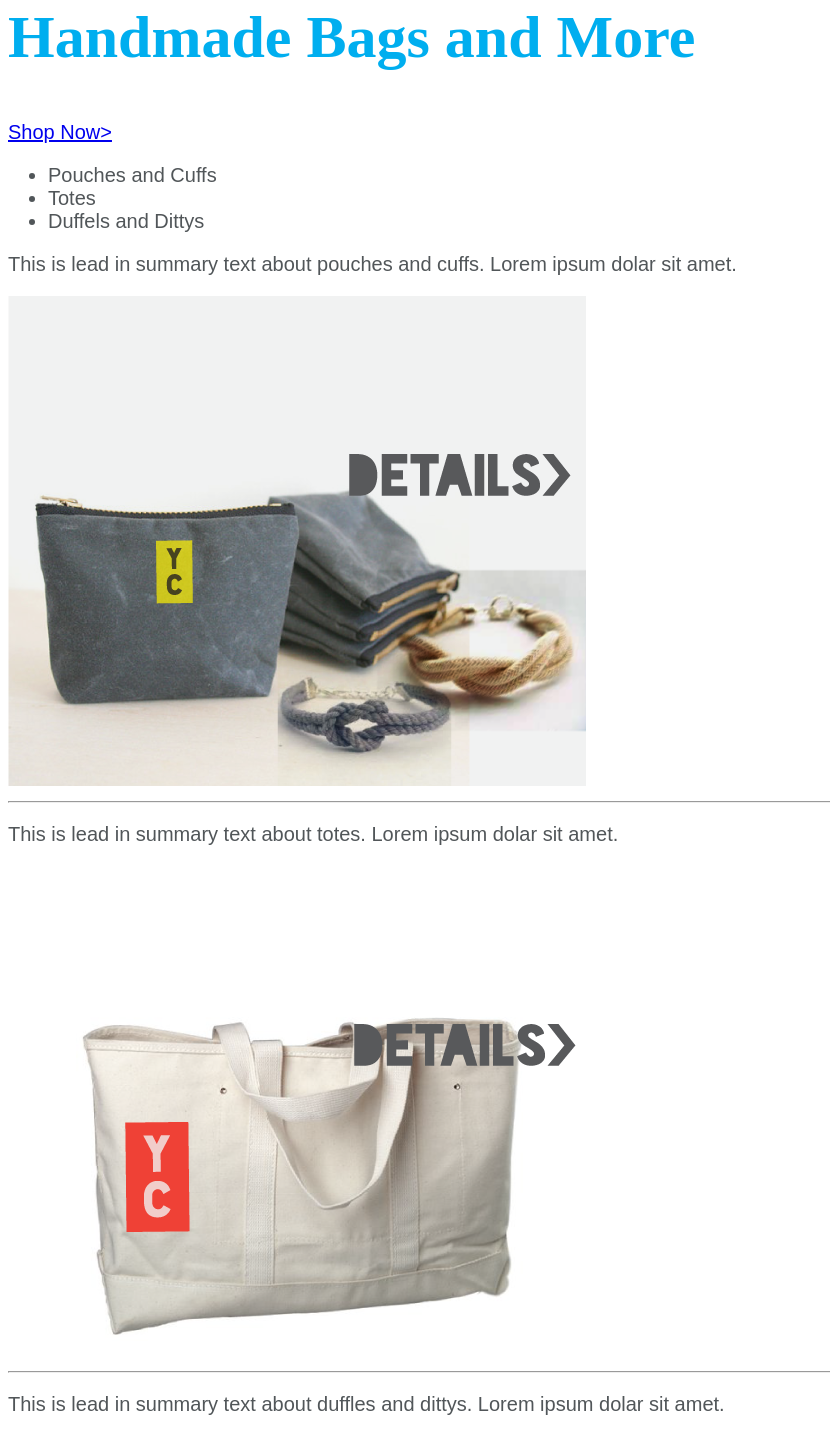
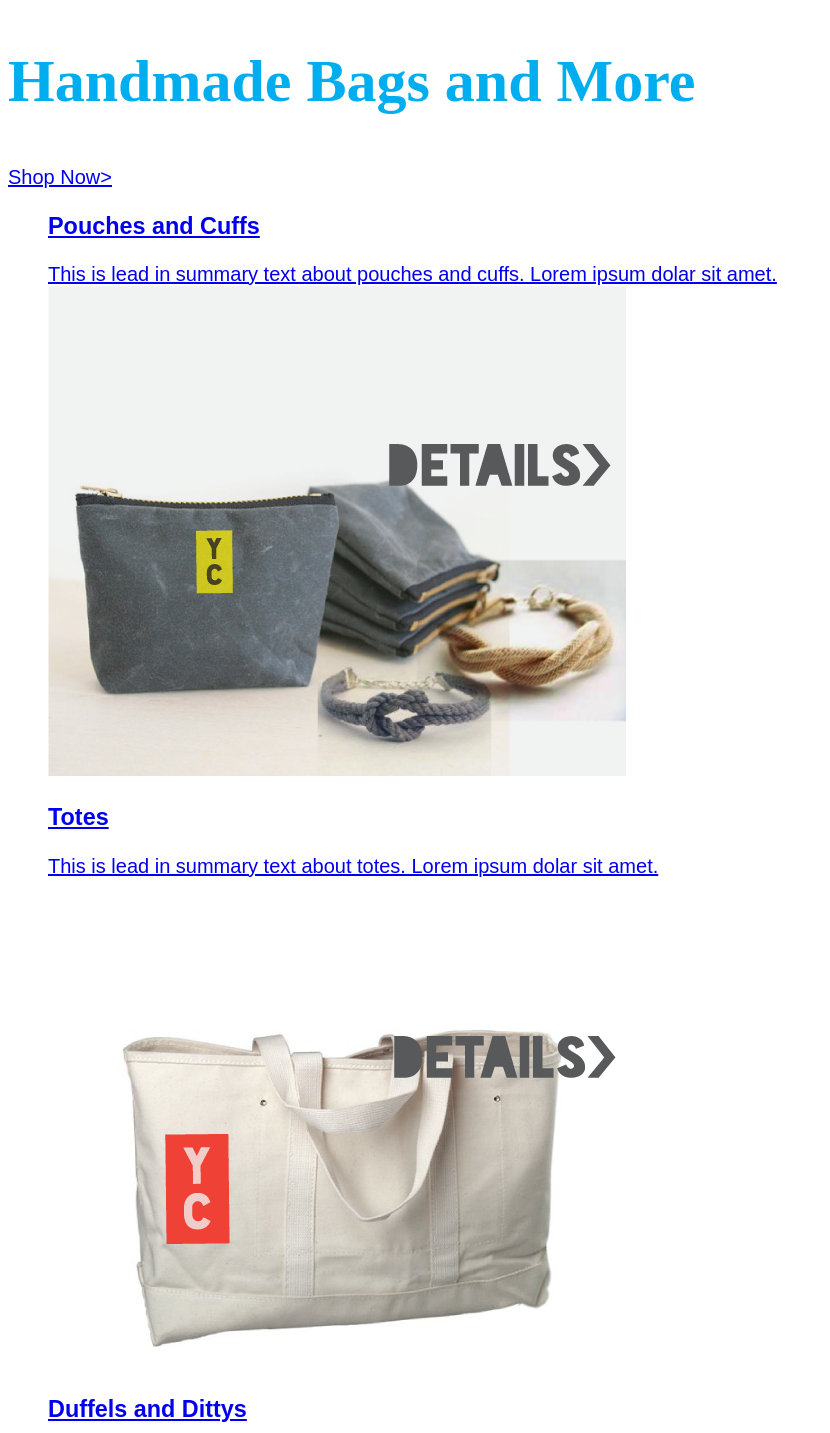
Before and after one commit to jwwestman/JWWestman.github.io, a plain HTML site: page unit 3/index.html in a window 1280 px wide. Shown: the part 347-1780 px from the top of the page, without its empty margins (0-830 px from the left). Drawn offline with Linux system fonts and the light colour scheme.

Commit message:
Update index.html

```diff
--- a/unit 3/index.html
+++ b/unit 3/index.html
@@ -3,30 +3,35 @@
 <head>
 	<title>Yankee Canvas</title>
 	<link rel="stylesheet" type="text/css" href="css/style.css">
-	<div style="background-image": url("images/canvastile.png"); background-repeat: repeat;
-	</div>
-
 </head>
 <body>
-	<h1>Yankee Canvas</h1>
-	<h2>Handmade Bags and More</h2>
-	<p id="slogan"> <a href="#">Shop Now></a></p>
-
-	<ul class="list">
-		<li>Pouches and Cuffs</li>
-		<li>Totes</li>
-		<li>Duffels and Dittys</li>
-	</ul>
-
-		<p id="summary">This is lead in summary text about pouches and cuffs. Lorem ipsum dolar sit amet.</p>
-		<img src="images/productcontainer1.png">
-		<hr>
-		<p id="summary">This is lead in summary text about totes. Lorem ipsum dolar sit amet.</p>
-		<img src="images/productcontainer2.png">
-		<hr>
-		<p id="summary">This is lead in summary text about duffles and dittys. Lorem ipsum dolar sit amet.</p>
-		<img src="images/productcontainer3.png">
-
-
+	<section id="splash">
+		<h1>Yankee Canvas</h1>
+		<h2>Handmade Bags and More</h2>
+		<p id="slogan"><a href="#">Shop Now></a></p>
+	</section>
+	<section id="">
+		<a href="#">
+			<figure>
+				<h3>Pouches and Cuffs</h3>
+				<figcaption>This is lead in summary text about pouches and cuffs. Lorem ipsum dolar sit amet.</figcaption>
+				<img src="images/productcontainer1.png">
+			</figure>
+		</a>
+		<a href="#">
+			<figure>
+				<h3>Totes</h3>
+				<figcaption>This is lead in summary text about totes. Lorem ipsum dolar sit amet.</figcaption>
+				<img src="images/productcontainer2.png">
+			</figure>
+		</a>
+		<a href="#">
+			<figure>
+				<h3>Duffels and Dittys</h3>
+				<figcaption>This is lead in summary text about duffles and dittys. Lorem ipsum dolar sit amet.</figcaption>
+				<img src="images/productcontainer3.png">
+			</figure>
+		</a>
+	</section>
 </body>
 </html>
```
